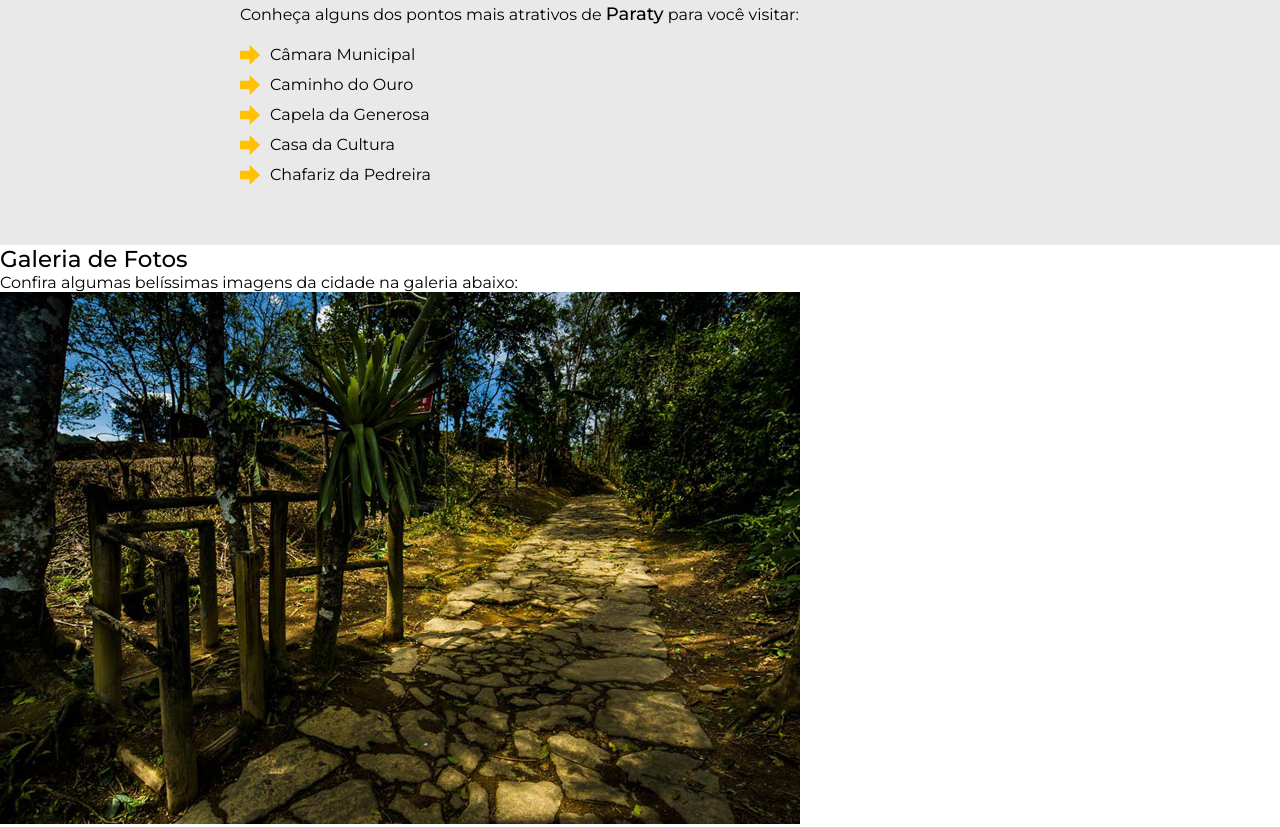
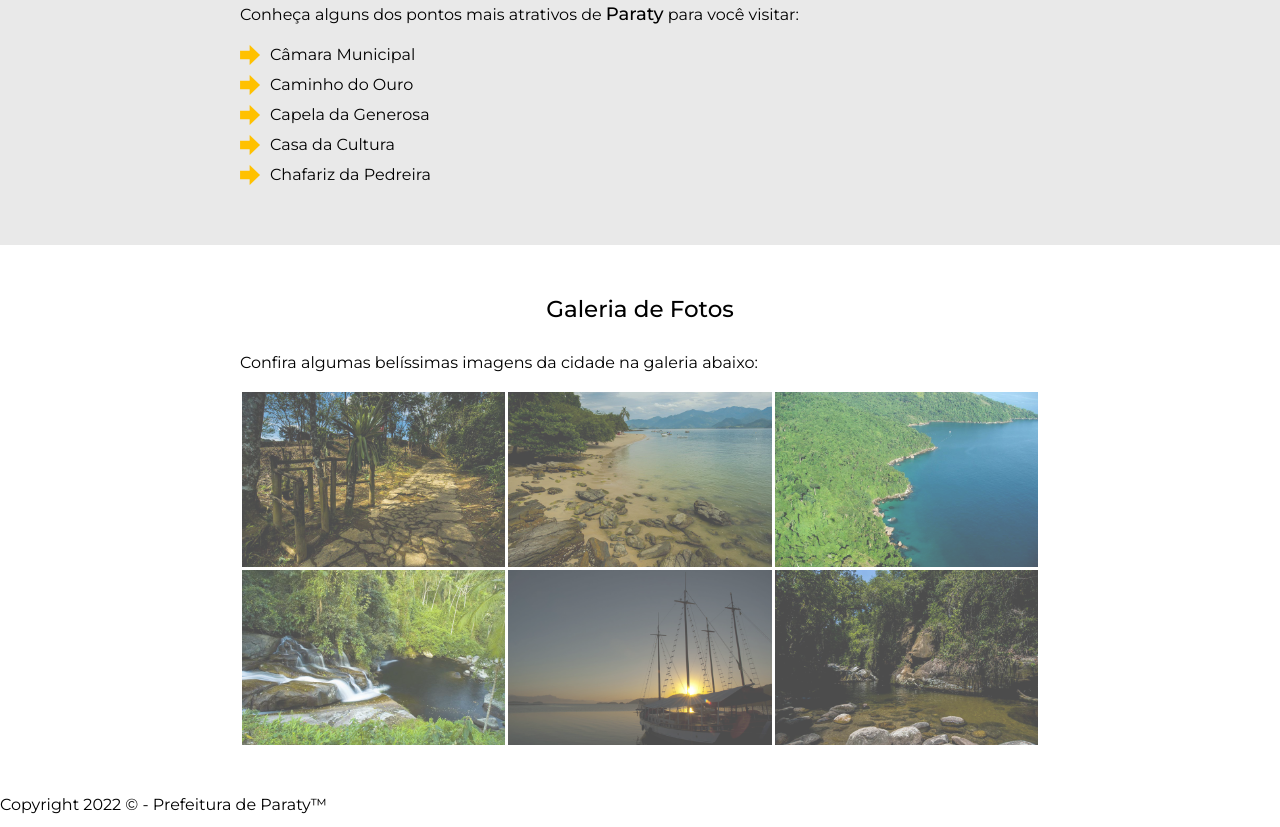
Before and after one commit to efras23/SiteVisitas-ParatyRJ, a plain HTML site: page index.html in a window 1280 px wide. Shown: the part 2614-3441 px from the top of the page. Drawn offline with Linux system fonts and the light colour scheme.

Commit message:
Todas as seções terminadas. Falta só o rodapé...

```diff
--- a/css/index.css
+++ b/css/index.css
@@ -26,12 +26,15 @@ h3 {
     font-size: 23px;
 }
 
-#sobre, #pontos-turisticos subsection {
+#sobre, #pontos-turisticos subsection, #galeria {
     padding: 50px 10px 0;
     display: flex;
     flex-direction: column;
     align-items: center;
     justify-content: center;
+}
+
+#sobre, #pontos-turisticos subsection {
     gap: 40px;
 }
 
@@ -161,3 +164,39 @@ ul li::before {
     font-size: 18px;
     font-weight: 500;
 }
+
+/* Galeria */
+
+#galeria {
+    padding-bottom: 50px;
+    gap: 20px;
+}
+
+#galeria h3 {
+    margin-bottom: 10px;
+}
+
+#galeria p {
+    width: 100%;
+}
+
+#galeria div {
+    display: flex;
+    flex-wrap: wrap;
+    width: 100%;
+    justify-content: center;
+    gap: 3px;
+}
+
+#galeria div img {
+    width: calc(33.3% - 3px);
+    opacity: 0.7;
+}
+
+#galeria div img:hover {
+    position: relative;
+    opacity: 1.0;
+    transform: scale(1.0)
+}
+
+/* Rodapé */
--- a/index.html
+++ b/index.html
@@ -53,7 +53,7 @@
                     </div>
                 </subsection>
             </section>
-            <section id="galeria">
+            <section id="galeria" class="limite-conteudo">
                 <h3>Galeria de Fotos</h3>
                 <p>Confira algumas belíssimas imagens da cidade na galeria abaixo:</p>
                 <div>
@@ -66,7 +66,7 @@
                 </div>
             </section>
         </main>
-        <footer>
+        <footer id="rodape">
             <span>Copyright 2022 © - Prefeitura de Paraty™</span>
         </footer>
     </body>
```
